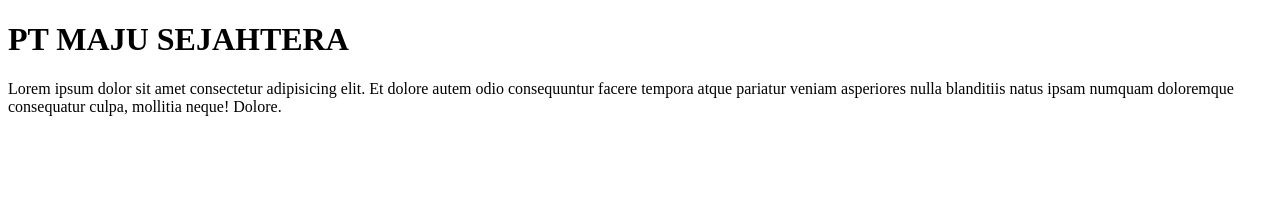
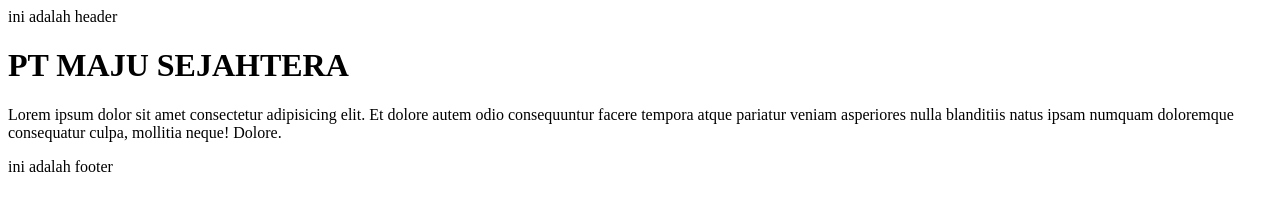
Before and after one commit to teknik1990/companyprofile, a plain HTML site: page index.html in a window 1280 px wide. Drawn offline with Linux system fonts and the light colour scheme.

Commit message:
membuat header dan footer

```diff
--- a/index.html
+++ b/index.html
@@ -6,7 +6,13 @@
     <title>Company Profile</title>
 </head>
 <body>
+
+    <head> ini adalah header</head>
     <h1>PT MAJU SEJAHTERA</h1>
     <p>Lorem ipsum dolor sit amet consectetur adipisicing elit. Et dolore autem odio consequuntur facere tempora atque pariatur veniam asperiores nulla blanditiis natus ipsam numquam doloremque consequatur culpa, mollitia neque! Dolore.</p>
+
+<footer>
+    ini adalah footer
+</footer>
 </body>
 </html>
```
